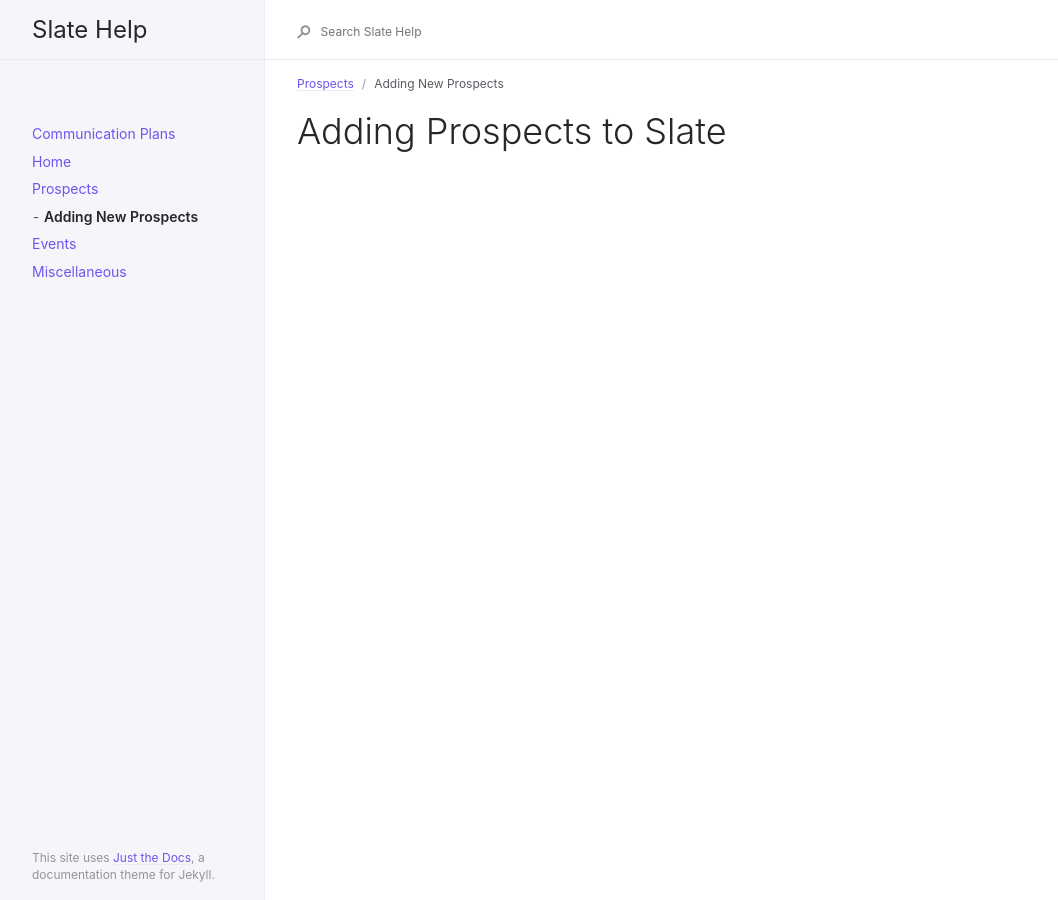
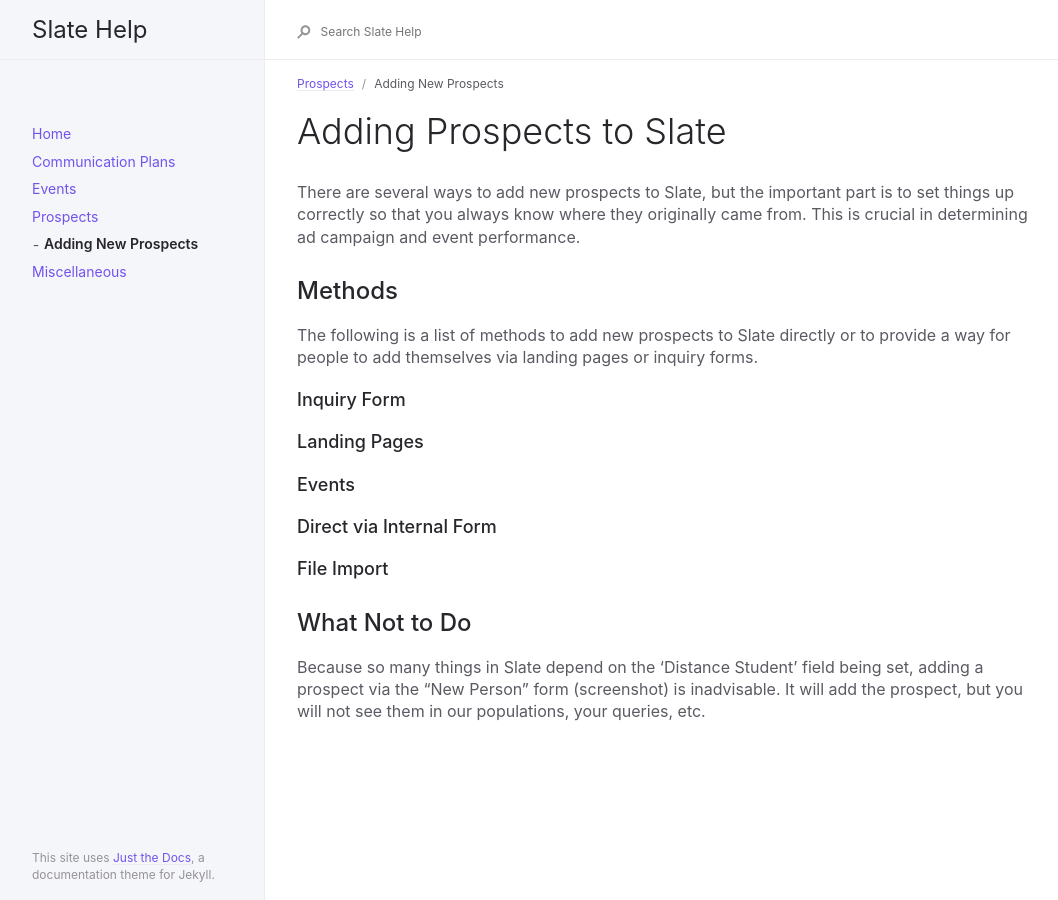
Before and after one commit to oretoise/docs, a Jekyll site: the page built from _docs/prospects/adding.md, in a window 1280 px wide. Shown: the whole page, without its empty margins (91-1149 px from the left). Built offline with Jekyll 4.4.1, drawn with Linux system fonts in a browser that asks for light colours.

Commit message:
Fix ordering

```diff
--- a/_docs/prospects/adding.md
+++ b/_docs/prospects/adding.md
@@ -1,10 +1,27 @@
 ---
 layout: default
 title: Adding New Prospects
-nav_order: 3
+nav_order: 1
 parent: Prospects
 description: "How to add new prospects to Slate"
 permalink: /prospects/add/
 ---
 
 # Adding Prospects to Slate
+There are several ways to add new prospects to Slate, but the important part is to set things up correctly so that you always know where they originally came from. This is crucial in determining ad campaign and event performance.
+
+## Methods
+The following is a list of methods to add new prospects to Slate directly or to provide a way for people to add themselves via landing pages or inquiry forms.
+
+### Inquiry Form
+
+### Landing Pages
+
+### Events
+
+### Direct via Internal Form
+
+### File Import
+
+## What Not to Do
+Because so many things in Slate depend on the 'Distance Student' field being set, adding a prospect via the "New Person" form (screenshot) is inadvisable. It will add the prospect, but you will not see them in our populations, your queries, etc.
```
Also changed, not shown: _docs/comm-plans/comm-plans.md (+2 -1 lines), _docs/prospects/prospects.md (+1 -1 lines).
